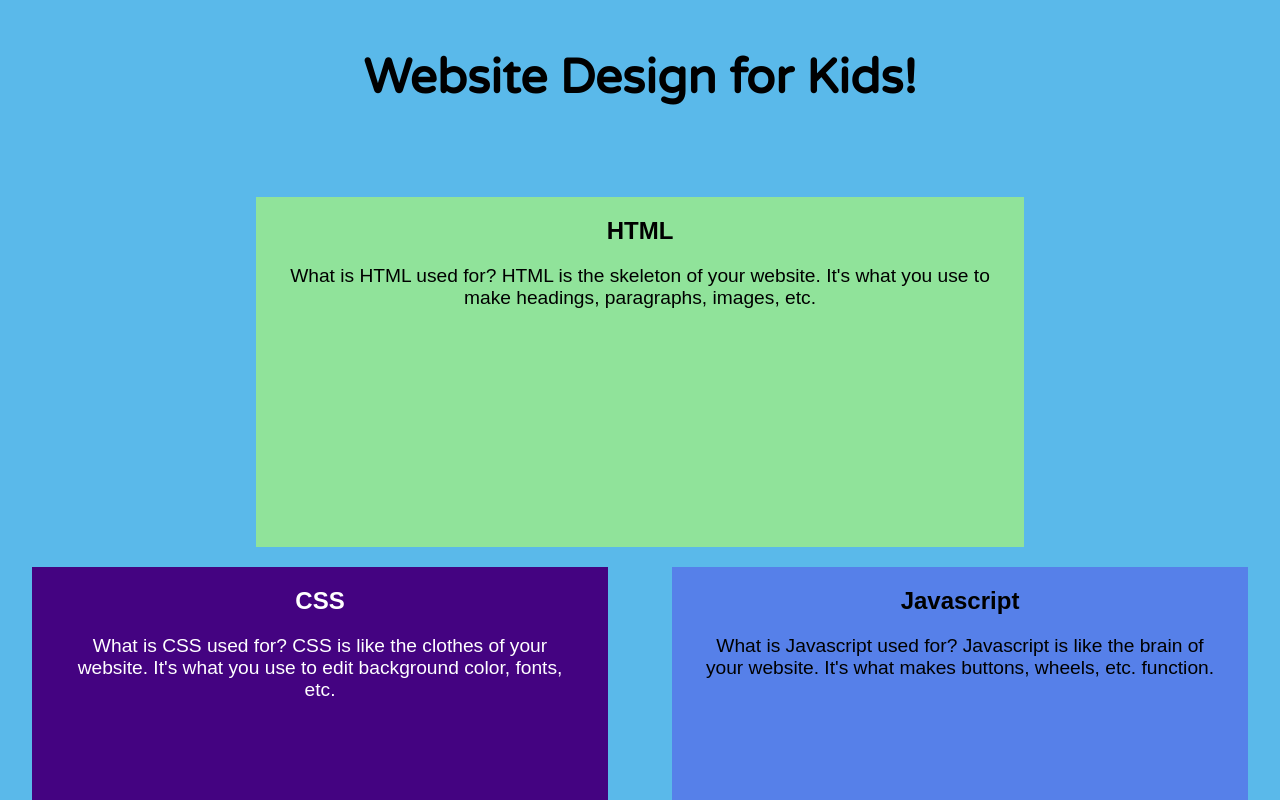
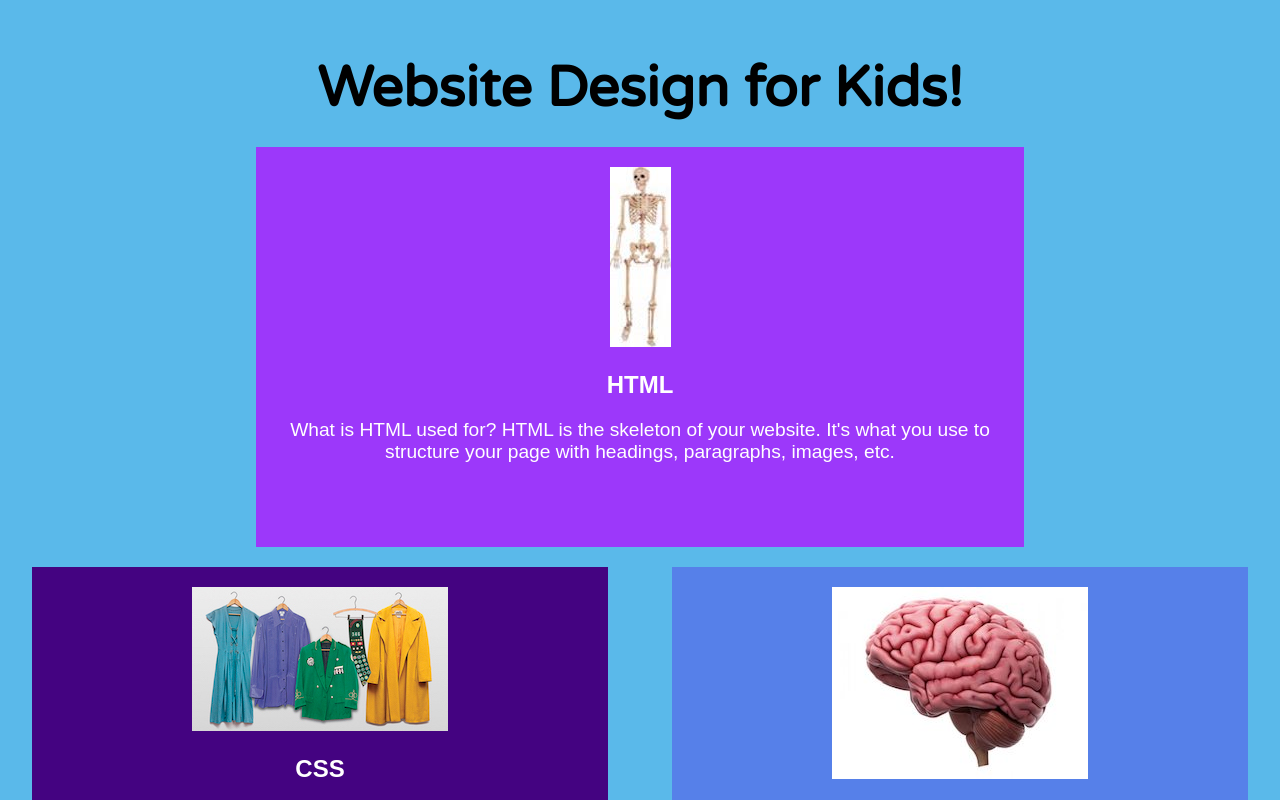
Before and after one commit to boompires/boompires.github.io, a plain HTML site: page index.html in a window 1280 px wide. Shown: the part 152-952 px from the top of the page. Drawn offline with Linux system fonts and the light colour scheme.

Commit message:
latest for Sunday

```diff
--- a/index.html
+++ b/index.html
@@ -27,24 +27,28 @@
       </div>
       <div class="container">
         <div id="html">
+          <img src="./img/skelly.jpg" alt="Skeleton" />
           <h2>HTML</h2>
           <p>
             What is HTML used for? HTML is the skeleton of your website. It's
-            what you use to make headings, paragraphs, images, etc.
+            what you use to structure your page with headings, paragraphs,
+            images, etc.
           </p>
         </div>
         <div id="css">
+          <img src="./img/clothing.jpg" alt="Clothing" />
           <h2>CSS</h2>
           <p>
             What is CSS used for? CSS is like the clothes of your website. It's
-            what you use to edit background color, fonts, etc.
+            what you use to edit background color, fonts, and style.
           </p>
         </div>
         <div id="script">
+          <img src="./img/brain.jpg" alt="Brain" />
           <h2>Javascript</h2>
           <p>
             What is Javascript used for? Javascript is like the brain of your
-            website. It's what makes buttons, wheels, etc. function.
+            website. It's what makes buttons, animations, etc. function.
           </p>
         </div>
       </div>
--- a/style.css
+++ b/style.css
@@ -5,7 +5,7 @@
   --sky-blue: #84ceebff;
   --cyan-process: #5ab9eaff;
   --indigo: #440381ff;
-  --granny-smith-apple: #90e39aff;
+  --granny-smith-apple: #9c38fa;
 }
 
 * {
@@ -105,7 +105,7 @@ li {
 
 #hero {
   width: 100%;
-  height: 200px;
+  height: 150px;
   text-align: center;
   margin: auto;
   padding: 20px 0;
@@ -113,32 +113,37 @@ li {
 
 h1 {
   font-family: 'Varela Round', sans-serif;
-  font-size: 3em;
+  font-size: 3.5em;
 }
 
 #html {
   width: 60%;
-  height: 350px;
+  height: 400px;
   background-color: var(--granny-smith-apple);
+  color: white;
   text-align: center;
   margin: auto;
   margin-bottom: 20px;
+  padding-top: 20px;
 }
 #css {
   width: 45%;
-  height: 350px;
+  height: 400px;
   background-color: var(--indigo);
   color: white;
   text-align: center;
   margin: auto;
+  padding-top: 20px;
 }
 
 #script {
   width: 45%;
-  height: 350px;
+  height: 400px;
   background-color: var(--blue-crayola);
+  color: white;
   text-align: center;
   margin: auto;
+  padding-top: 20px;
 }
 
 #listItem {
```
Also changed, not shown: img/brain.jpg (added), img/clothing.jpg (added), img/skelly.jpg (added).
